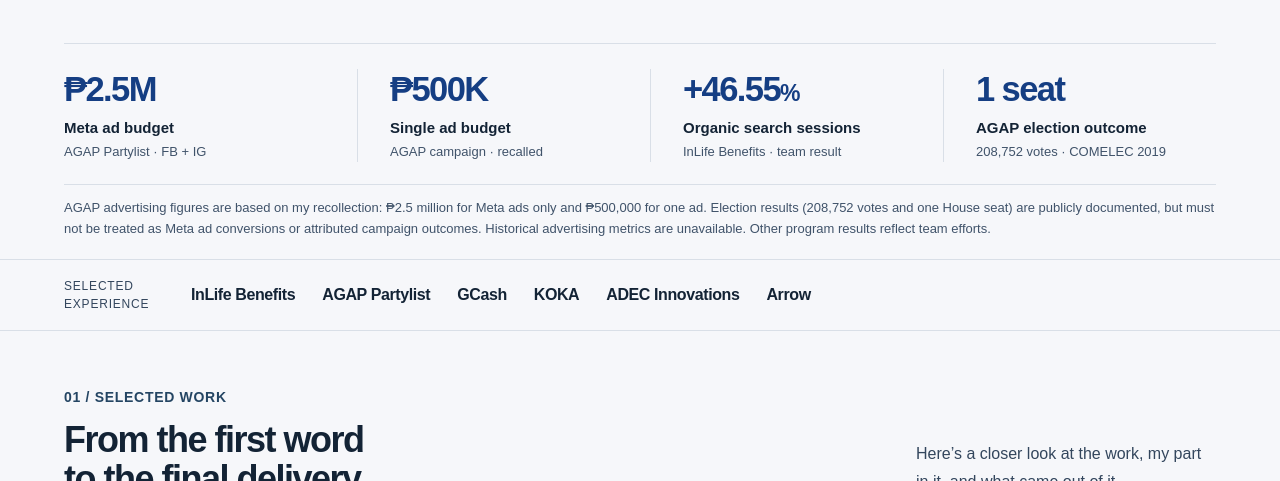
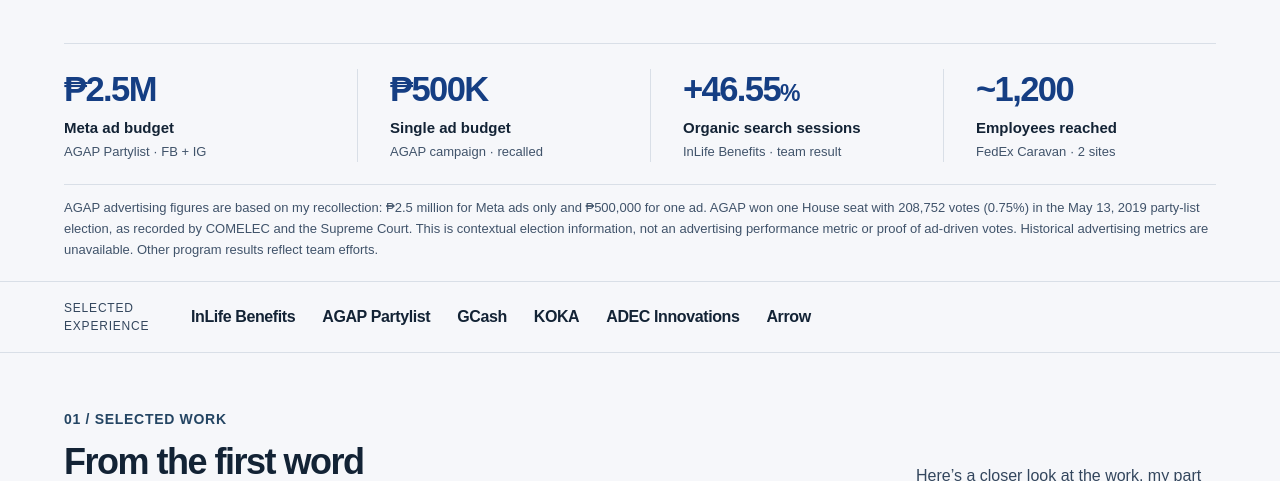
Before and after one commit to putopao/putopao.github.io, a plain HTML site: page paid-media/index.html in a window 1280 px wide. Shown: the part 792-1273 px from the top of the page. Drawn offline with Linux system fonts and the light colour scheme.

Commit message:
Separate historical election outcome from advertising KPIs on paid media homepage

```diff
--- a/paid-media/index.html
+++ b/paid-media/index.html
@@ -52,9 +52,9 @@
       <div><strong>₱2.5M</strong><span>Meta ad budget</span><small>AGAP Partylist · FB + IG</small></div>
       <div><strong>₱500K</strong><span>Single ad budget</span><small>AGAP campaign · recalled</small></div>
       <div><strong>+46.55<span>%</span></strong><span>Organic search sessions</span><small>InLife Benefits · team result</small></div>
-      <div><strong>1 seat</strong><span>AGAP election outcome</span><small>208,752 votes · COMELEC 2019</small></div>
+      <div><strong>~1,200</strong><span>Employees reached</span><small>FedEx Caravan · 2 sites</small></div>
     </div>
-    <p class="pp-impact-note">AGAP advertising figures are based on my recollection: ₱2.5 million for Meta ads only and ₱500,000 for one ad. Election results (208,752 votes and one House seat) are publicly documented, but must not be treated as Meta ad conversions or attributed campaign outcomes. Historical advertising metrics are unavailable. Other program results reflect team efforts.</p>
+    <p class="pp-impact-note">AGAP advertising figures are based on my recollection: ₱2.5 million for Meta ads only and ₱500,000 for one ad. AGAP won one House seat with 208,752 votes (0.75%) in the May 13, 2019 party-list election, as recorded by COMELEC and the Supreme Court. This is contextual election information, not an advertising performance metric or proof of ad-driven votes. Historical advertising metrics are unavailable. Other program results reflect team efforts.</p>
     <div class="pp-brands"><span>SELECTED EXPERIENCE</span><strong>InLife Benefits</strong><strong>AGAP Partylist</strong><strong>GCash</strong><strong>KOKA</strong><strong>ADEC Innovations</strong><strong>Arrow</strong></div>
     <section class="pp-work" id="pp-work">
       <div class="pp-section-heading"><div><p class="pp-eyebrow">01 / SELECTED WORK</p><h2>From the first word<br>to the final delivery.</h2></div><p>Here’s a closer look at the work, my part in it, and what came out of it.</p></div>
```
